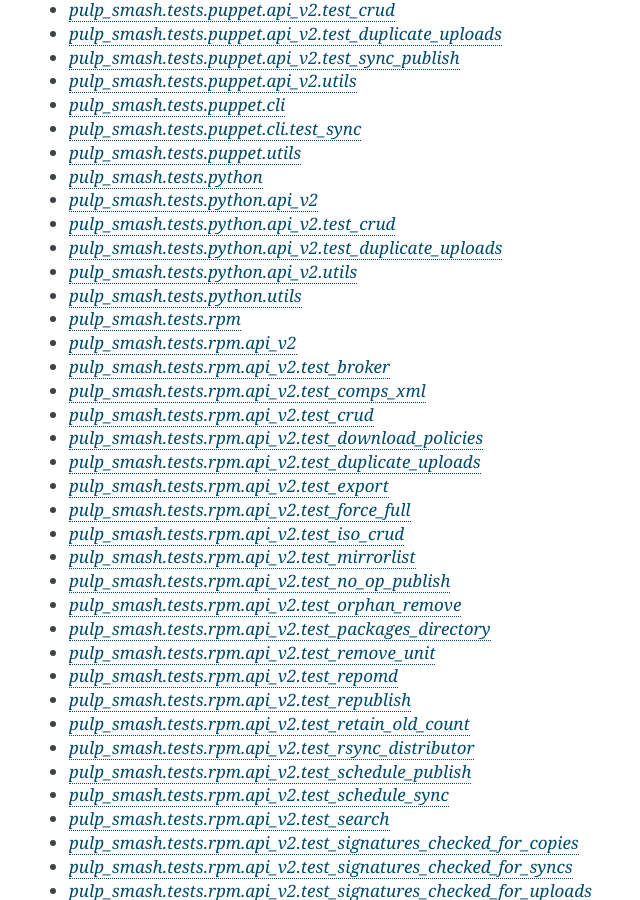
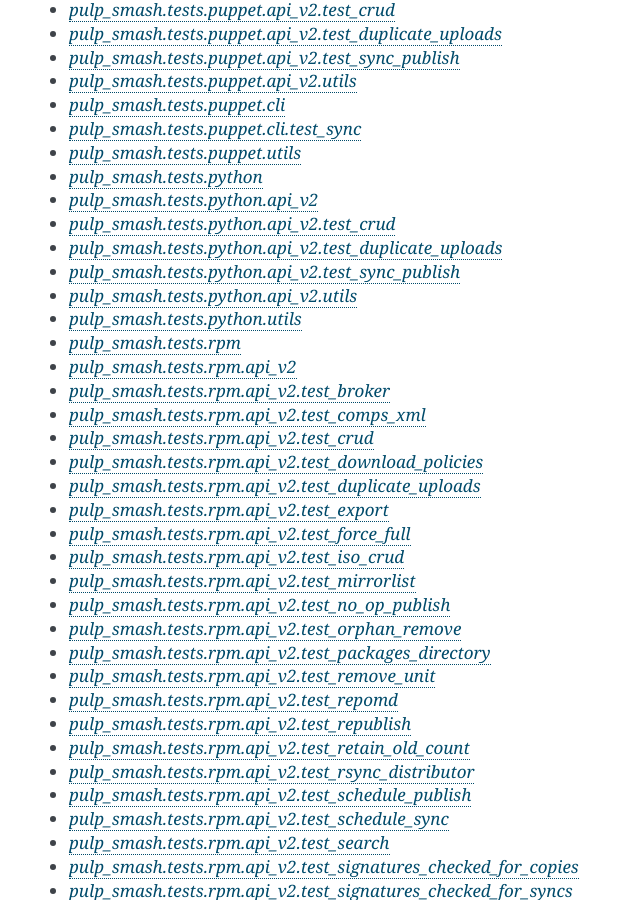
Before and after one commit to pulp/pulp-smash, a Sphinx documentation site: the page built from docs/api.rst, in a window 1280 px wide and 900 px high, scrolled down 1186 px. Shown: the whole window, without its empty margins (381-1021 px from the left). Built offline with Sphinx 7.4.7, drawn with Linux system fonts in a browser that asks for light colours.

Commit message:
Refactor newly added Python sync tests
Among other changes:

* Conditionally skip portions of the new test based on
  https://pulp.plan.io/issues/1882 and https://pulp.plan.io/issues/2330.
* Ensure the test case cleans up after itself.
* Move the repository syncing logic into the first test, ensuring that
  the clean-up logic runs even when the sync fails.
* Make docstrings valid.
* Add the new module to the documentation.

```diff
--- a/docs/api.rst
+++ b/docs/api.rst
@@ -60,6 +60,7 @@
     api/pulp_smash.tests.python.api_v2
     api/pulp_smash.tests.python.api_v2.test_crud
     api/pulp_smash.tests.python.api_v2.test_duplicate_uploads
+    api/pulp_smash.tests.python.api_v2.test_sync_publish
     api/pulp_smash.tests.python.api_v2.utils
     api/pulp_smash.tests.python.utils
     api/pulp_smash.tests.rpm
--- /dev/null
+++ b/docs/api/pulp_smash.tests.python.api_v2.test_sync_publish.rst
@@ -0,0 +1,6 @@
+`pulp_smash.tests.python.api_v2.test_sync_publish`
+==================================================
+
+Location: :doc:`/index` → :doc:`/api` → :doc:`/api/pulp_smash.tests.python.api_v2.test_sync_publish`
+
+.. automodule:: pulp_smash.tests.python.api_v2.test_sync_publish
```
Also changed, not shown: 1 other file.
